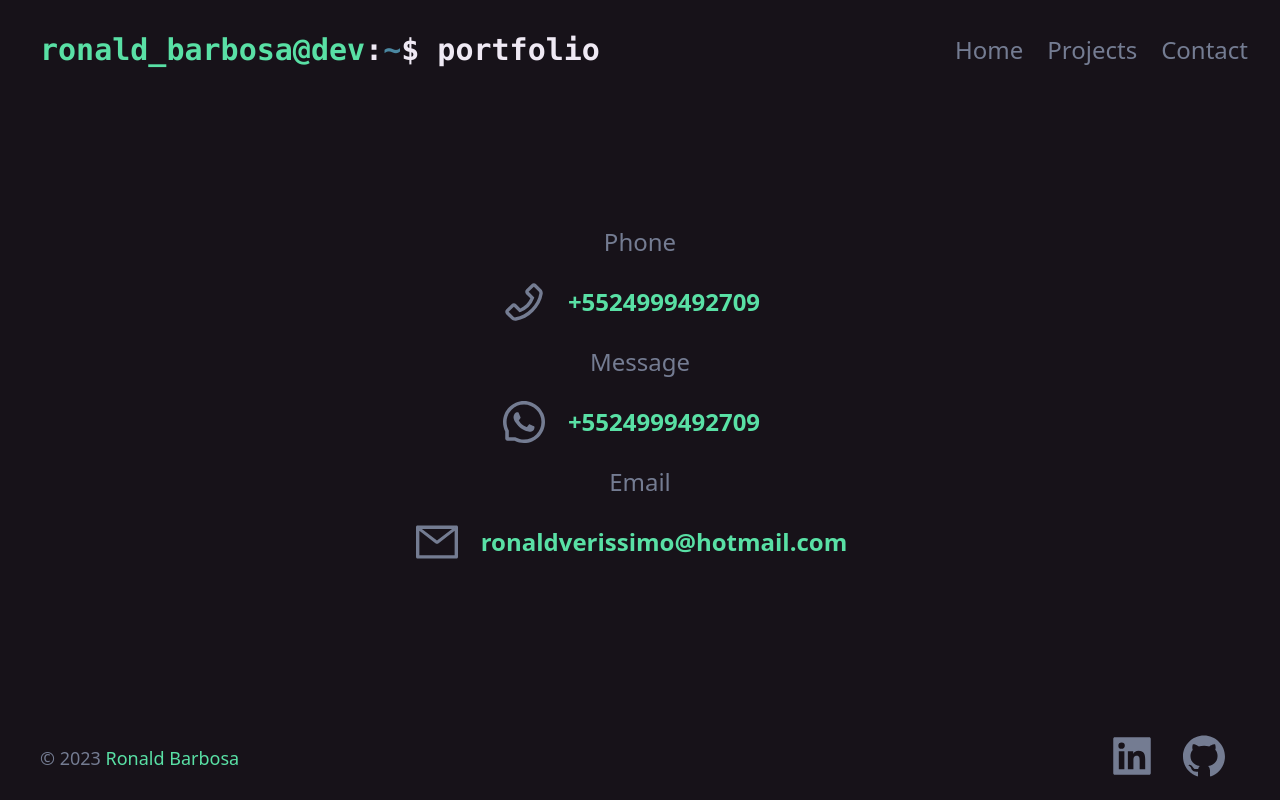
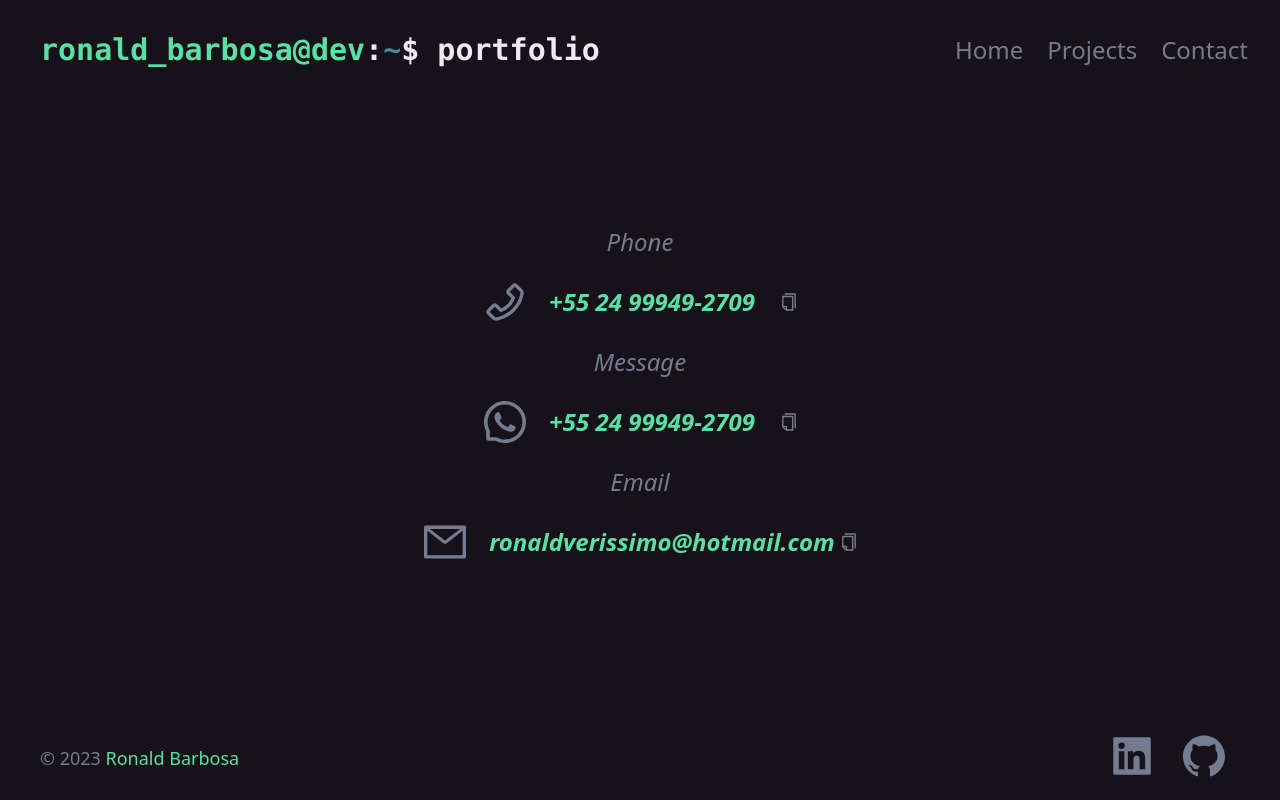
Before and after one commit to ronaldbarbosa/portfolio-front, a Next.js app: page /contact in a window 1280 px wide. Built offline with nearby package versions, Linux system fonts and the light colour scheme.

Commit message:
Add copy to clipboard icon to contact info

```diff
--- a/package.json
+++ b/package.json
@@ -21,9 +21,11 @@
     "react-dom": "18.2.0",
     "react-icons": "^4.8.0",
     "react-loader-spinner": "^5.3.4",
-    "tailwindcss": "3.3.2"
+    "tailwindcss": "3.3.2",
+    "usehooks-ts": "^2.9.1"
   },
   "devDependencies": {
+    "@types/react-copy-to-clipboard": "^5.0.4",
     "@typescript-eslint/eslint-plugin": "^5.59.2",
     "eslint": "^8.40.0",
     "eslint-config-standard-with-typescript": "^34.0.1",
--- a/src/components/Contact/ContactItems.tsx
+++ b/src/components/Contact/ContactItems.tsx
@@ -1,25 +1,43 @@
-import { AiOutlineMail, AiOutlinePhone, AiOutlineWhatsApp } from "react-icons/ai";
+import { useCopyToClipboard } from "usehooks-ts";
+import { AiOutlineMail, AiOutlinePhone, AiOutlineWhatsApp, AiOutlineCopy } from "react-icons/ai";
 
 export default function ContactItems() {
+  const [value, copy] = useCopyToClipboard();
+
   return (
     <div className="flex flex-col w-full items-center text-grey text-2xl">
-      <div className="flex flex-col items-center">
+      <address className="flex flex-col items-center">
         <p>Phone</p>
         <div className="flex max-sm:flex-col items-center my-5">
           <AiOutlinePhone className="text-5xl" />
-          <strong className="text-green mx-5 max-sm:mt-1 max-sm:text-xl">+5524999492709</strong>
+          <strong className="text-green mx-5 max-sm:mt-1 max-sm:text-xl">
+            <a href="tel:+5524999492709">+55 24 99949-2709</a>
+          </strong>
+          <button onClick={() => copy('+5524999492709')}>
+            <AiOutlineCopy className="text-xl ml-1 hover:text-green" />
+          </button>
         </div>
         <p>Message</p>
         <div className="flex max-sm:flex-col items-center my-5">
           <AiOutlineWhatsApp className="text-5xl" />
-          <strong className="text-green mx-5 max-sm:mt-1 max-sm:text-xl">+5524999492709</strong>
+          <strong className="text-green mx-5 max-sm:mt-1 max-sm:text-xl">
+            <a href="https://wa.me/5524999492709" target="_blank">+55 24 99949-2709</a>
+          </strong>
+          <button onClick={() => copy('+5524999492709')}>
+            <AiOutlineCopy className="text-xl ml-1 hover:text-green" />
+          </button>
         </div>
         <p>Email</p>
         <div className="flex max-sm:flex-col items-center my-5">
           <AiOutlineMail className="text-5xl" />
-          <strong className="text-green mx-5 max-sm:mt-1 max-sm:text-xl">ronaldverissimo@hotmail.com</strong>
+          <strong className="text-green ml-5 max-sm:mt-1 max-sm:text-xl">
+            <a href="mailto:ronaldverissimo@hotmail.com" target="_blank">ronaldverissimo@hotmail.com</a>
+          </strong>
+          <button onClick={() => copy('ronaldverissimo@hotmail.com')}>
+            <AiOutlineCopy className="text-xl ml-1 hover:text-green" />
+          </button>
         </div>
-      </div>
+      </address>
     </div>
   );
 }
```
Also changed, not shown: 1 other file (tests, documents, lock files or other folders).
